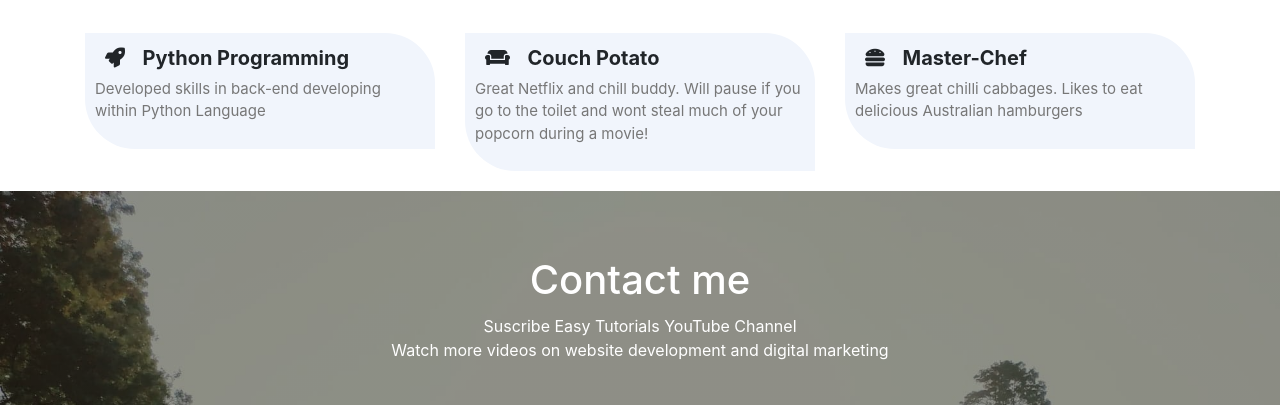
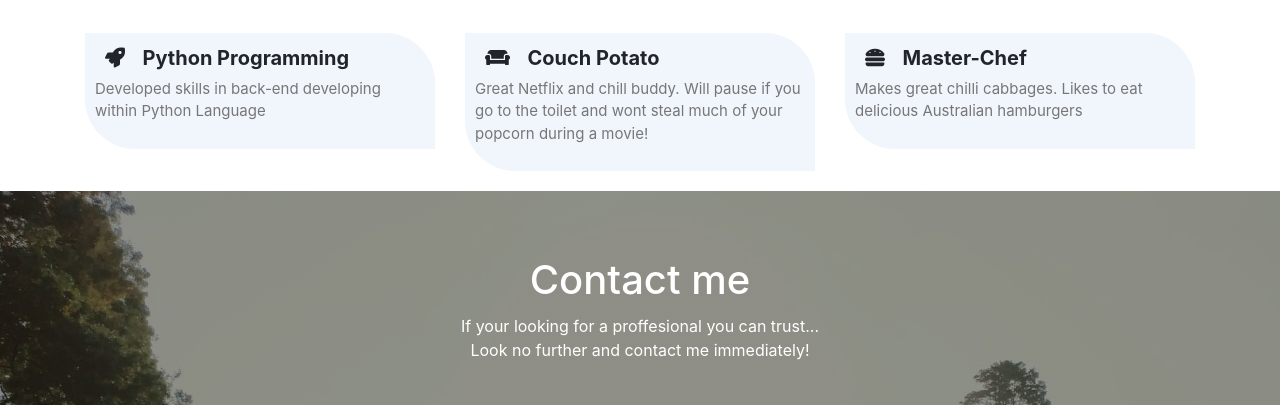
Before and after one commit to Wei-WenPoon/resume-template, a plain HTML site: page index.html in a window 1280 px wide. Shown: the part 2586-2991 px from the top of the page. Drawn offline with nearby package versions, Linux system fonts and the light colour scheme.

Commit message:
Update index.html

```diff
--- a/index.html
+++ b/index.html
@@ -276,8 +276,8 @@
 <div class ="contact" id="contact">
 <div class="container text-center">
 <h1> Contact me </h1>
-<p class= "text-center"> Suscribe Easy Tutorials YouTube Channel
-<br> Watch more videos on website development and digital marketing </p>
+<p class= "text-center"> If your looking for a proffesional you can trust...
+<br> Look no further and contact me immediately!</p>
 
 <div class="row">
 <div class= "col-md-4">
```
